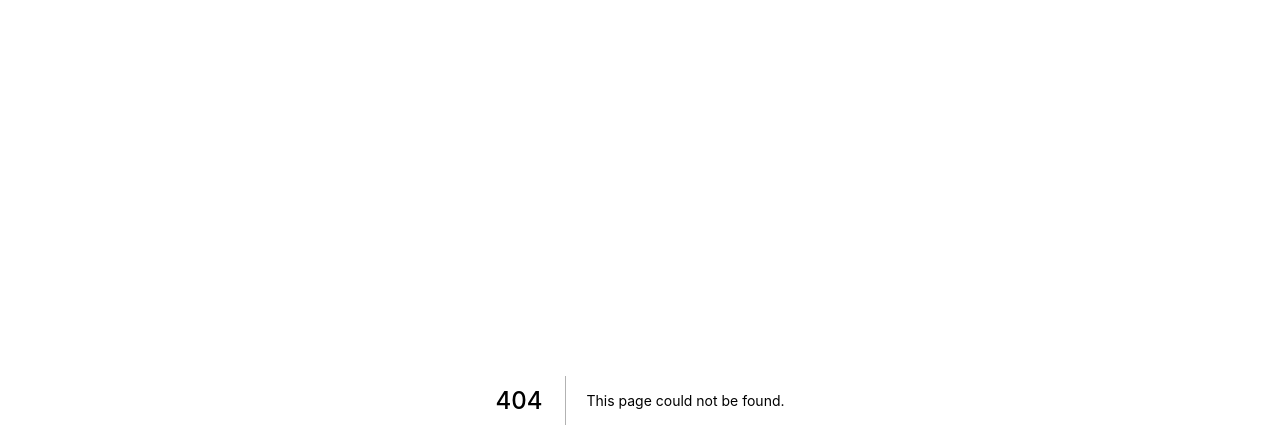
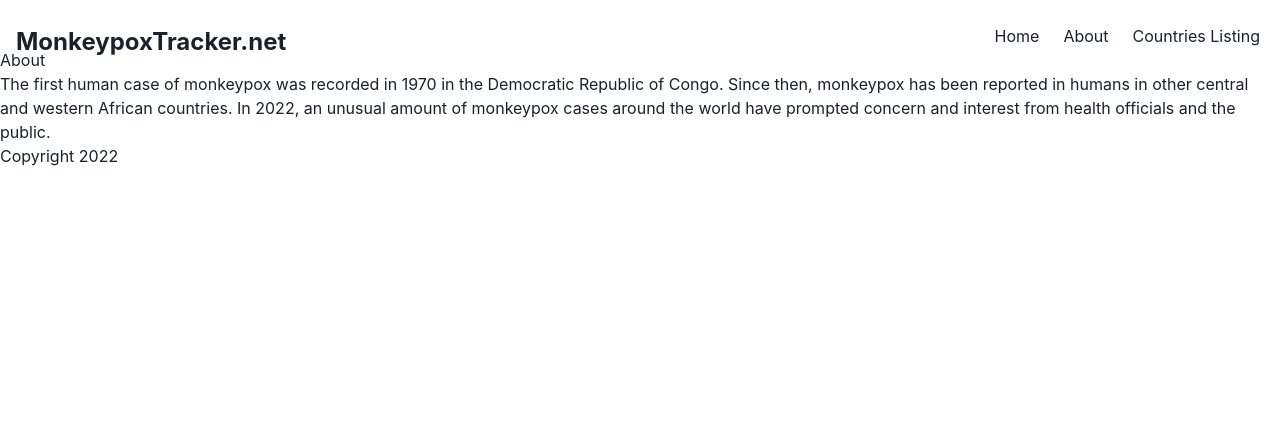
Before and after one commit to pearcircuitmike/visualizer, a Next.js app: page /about in a window 1280 px wide. Before the commit this address had no page. Shown: the top 448 px of the page. Built offline with nearby package versions, Linux system fonts and the light colour scheme.

Commit message:
Implement next.js routing and nav
Correctly implement routing in Nextjs. Added some sub-pages for country-specific data and set up some of the routing for them.

Refactored a few components impacted by this.

```diff
--- a/pages/_app.js
+++ b/pages/_app.js
@@ -1,4 +1,5 @@
 import "../styles/globals.css";
+import Layout from "./components/Layout";
 
 import { ChakraProvider } from "@chakra-ui/react";
 
@@ -6,7 +7,9 @@ import ReactTooltip from "react-tooltip";
 function MyApp({ Component, pageProps }) {
   return (
     <ChakraProvider>
-      <Component {...pageProps} />
+      <Layout>
+        <Component {...pageProps} />
+      </Layout>
     </ChakraProvider>
   );
 }
--- /dev/null
+++ b/pages/about.js
@@ -0,0 +1,16 @@
+const About = () => {
+  return (
+    <div>
+      <h1>About</h1>
+      <p>
+        The first human case of monkeypox was recorded in 1970 in the Democratic
+        Republic of Congo. Since then, monkeypox has been reported in humans in
+        other central and western African countries. In 2022, an unusual amount
+        of monkeypox cases around the world have prompted concern and interest
+        from health officials and the public.
+      </p>
+    </div>
+  );
+};
+
+export default About;
--- /dev/null
+++ b/pages/components/Footer.js
@@ -0,0 +1,9 @@
+const Footer = () => {
+  return (
+    <div>
+      <p>Copyright 2022</p>
+    </div>
+  );
+};
+
+export default Footer;
--- /dev/null
+++ b/pages/components/Layout.js
@@ -0,0 +1,14 @@
+import Navbar from "./Navbar";
+import Footer from "./Footer";
+
+const Layout = ({ children }) => {
+  return (
+    <div className="content">
+      <Navbar />
+      {children}
+      <Footer />
+    </div>
+  );
+};
+
+export default Layout;
--- /dev/null
+++ b/pages/components/Navbar.js
@@ -0,0 +1,40 @@
+import Link from "next/link";
+import {
+  Container,
+  Heading,
+  Stack,
+  Text,
+  Box,
+  Divider,
+  Tooltip,
+} from "@chakra-ui/react";
+const Navbar = () => {
+  return (
+    <nav>
+      <Box mt={6} mr={5} ml={5} style={{ marginLeft: "1rem" }}>
+        <Text fontSize="2xl" as="b" mt={8}>
+          MonkeypoxTracker.net
+        </Text>
+        <Stack
+          flex={{ base: 1, md: 0 }}
+          justify={"flex-end"}
+          direction={"row"}
+          spacing={6}
+          mt={-9}
+        >
+          <Link href="/">
+            <a>Home</a>
+          </Link>
+          <Link href="/about">
+            <a>About</a>
+          </Link>
+          <Link href="/countries">
+            <a>Countries Listing</a>
+          </Link>
+        </Stack>
+      </Box>
+    </nav>
+  );
+};
+
+export default Navbar;
--- a/pages/components/WorldMap.js
+++ b/pages/components/WorldMap.js
@@ -36,7 +36,7 @@ const MapChart = ({ setTooltipContent }) => {
     <>
       <Box>
         <Center>
-          <Heading as="h2" mb={5}>
+          <Heading as="h2" size="lg" mb={5}>
             Global confirmed cases
           </Heading>
         </Center>
--- a/pages/components/WorldTrends.js
+++ b/pages/components/WorldTrends.js
@@ -197,8 +197,8 @@ export default function WorldTrends() {
     <>
       <Box mt={2} mb={20}>
         <Center>
-          <Heading as="h2" mb={5}>
-            Global confirmed cases over time
+          <Heading as="h2" size="lg" mb={5}>
+            Global spread and activity over time
           </Heading>
         </Center>
 
--- a/styles/globals.css
+++ b/styles/globals.css
@@ -6,11 +6,6 @@ body {
     Ubuntu, Cantarell, Fira Sans, Droid Sans, Helvetica Neue, sans-serif;
 }
 
-a {
-  color: inherit;
-  text-decoration: none;
-}
-
 * {
   box-sizing: border-box;
 }
```
Also changed, not shown: pages/404.js (added, +32 -0 lines), pages/countries/index.js (added, +67 -0 lines), pages/countries/test.js (added, +9 -0 lines), pages/index.js (+14 -33 lines).
